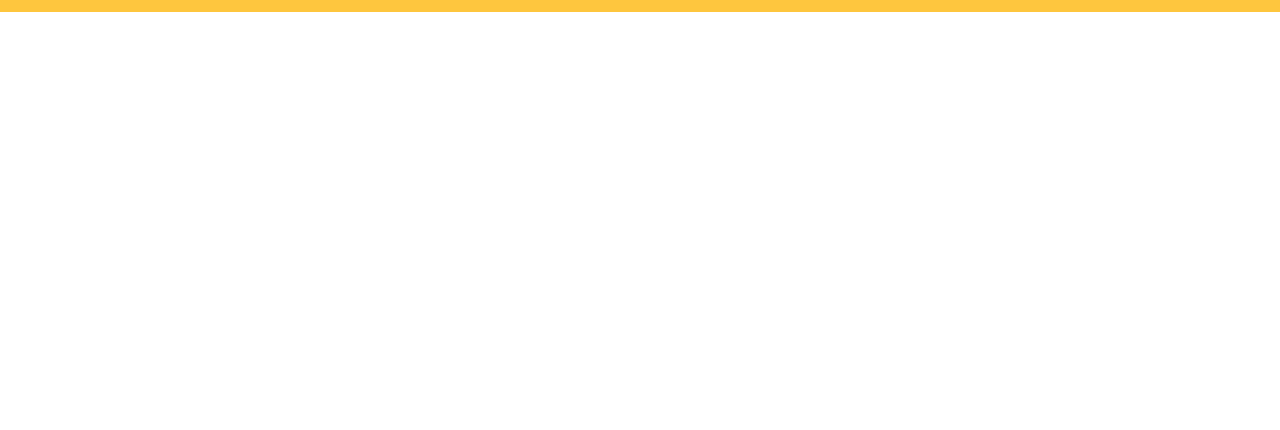
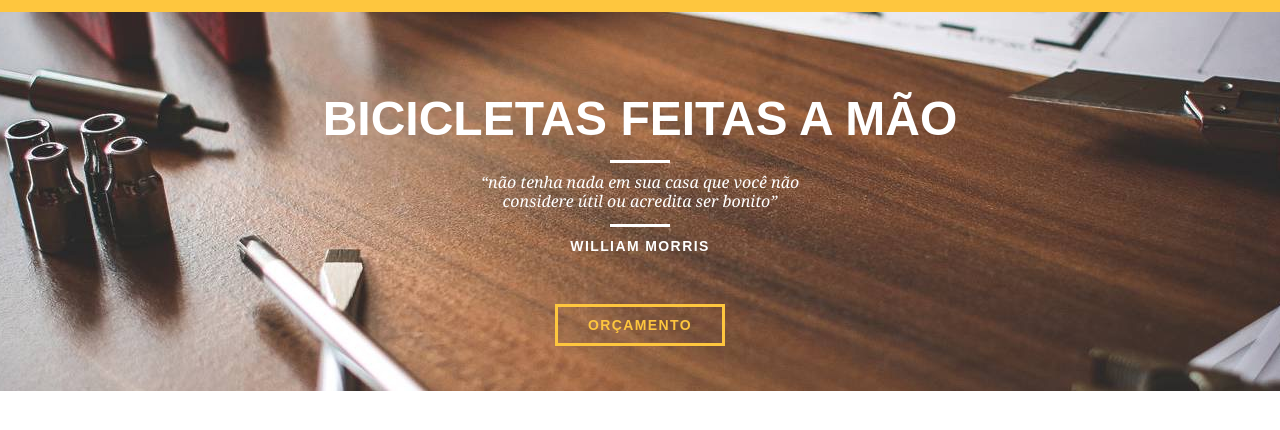
Before and after one commit to PedroLimass/bikeCraft_Clone, a plain HTML site: page index.html in a window 1280 px wide. Shown: the part 84-514 px from the top of the page. Drawn offline with Linux system fonts and the light colour scheme.

Commit message:
Add introdução e configurando

```diff
--- a/css/style.css
+++ b/css/style.css
@@ -1,6 +1,28 @@
 body {
   font-family: Arial, Helvetica, sans-serif;
 }
+
+p {
+  font-family: Georgia, "Times New Roman", Times, serif;
+}
+
+.btn {
+  border: 3px solid #fec63e;
+  padding: 10px 30px;
+  color: #fec63e;
+  font-size: 14px;
+  line-height: 20px;
+  text-transform: uppercase;
+  font-weight: bold;
+  letter-spacing: 0.1em;
+}
+
+.btn:hover {
+  color: #fff;
+  border-color: #fff;
+}
+
+/* Header */
 
 .header {
   position: fixed;
@@ -32,4 +54,52 @@ body {
 
 .header_menu ul li a:hover {
   color: #fff;
+  font-size: 14px;
+  line-height: 20px;
 }
+
+/*Introdução*/
+
+.introducao {
+  width: 100%;
+  height: 380px;
+  background: url("../img/bg.jpg") no-repeat center;
+  background-size: cover;
+  margin-top: 95px;
+  text-align: center;
+  padding-top: 80px;
+}
+
+.introducao h1 {
+  font-size: 48px;
+  color: #fff;
+  font-weight: bold;
+  text-transform: uppercase;
+}
+
+.quote-externo {
+  max-width: 320px;
+  margin: 0 auto 60px;
+  color: #fff;
+}
+
+.quote-externo p {
+  font-style: italic;
+}
+
+.quote-externo p:before,
+.quote-externo p:after {
+  content: "";
+  display: block;
+  width: 60px;
+  height: 3px;
+  background: #fff;
+  margin: 14px auto 10px auto;
+}
+
+.quote-externo cite {
+  font-style: normal;
+  font-weight: bold;
+  font-size: 14px;
+  letter-spacing: 0.1em;
+}
--- a/index.html
+++ b/index.html
@@ -18,12 +18,26 @@
         <nav class="grid-12 header_menu">
           <ul>
             <li><a href="sobre.html">Sobre</a></li>
-            <li><a href="produto.html">Produtos</a></li>
+            <li><a href="produtos.html">Produtos</a></li>
             <li><a href="portifolio.html">Portifólio</a></li>
             <li><a href="contato.html">Contato</a></li>
           </ul>
         </nav>
       </div>
     </header>
+
+    <section class="introducao">
+      <div class="container">
+        <h1>BICICLETAS FEITAS A MÃO</h1>
+        <blockquote class="quote-externo">
+          <p>
+            “não tenha nada em sua casa que você não considere útil ou acredita
+            ser bonito”
+          </p>
+          <cite>WILLIAM MORRIS</cite>
+        </blockquote>
+        <a href="produtos.html" class="btn">Orçamento</a>
+      </div>
+    </section>
   </body>
 </html>
```
